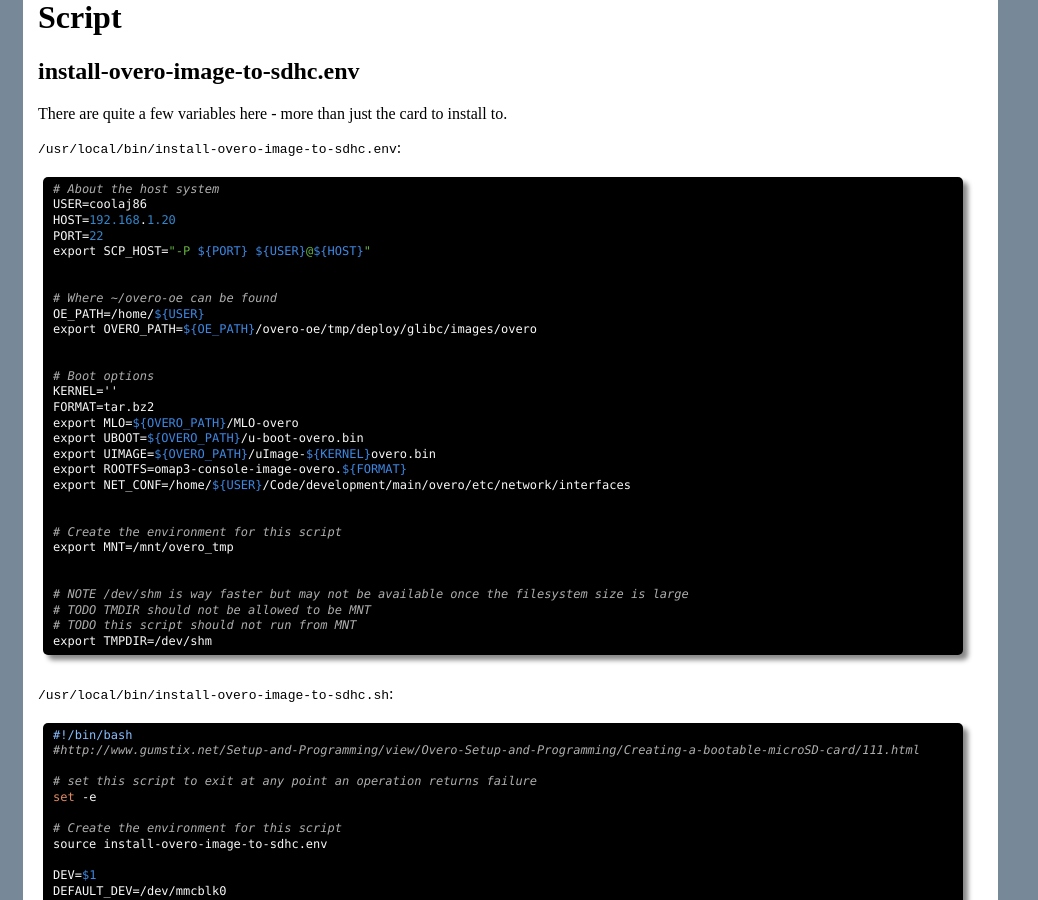
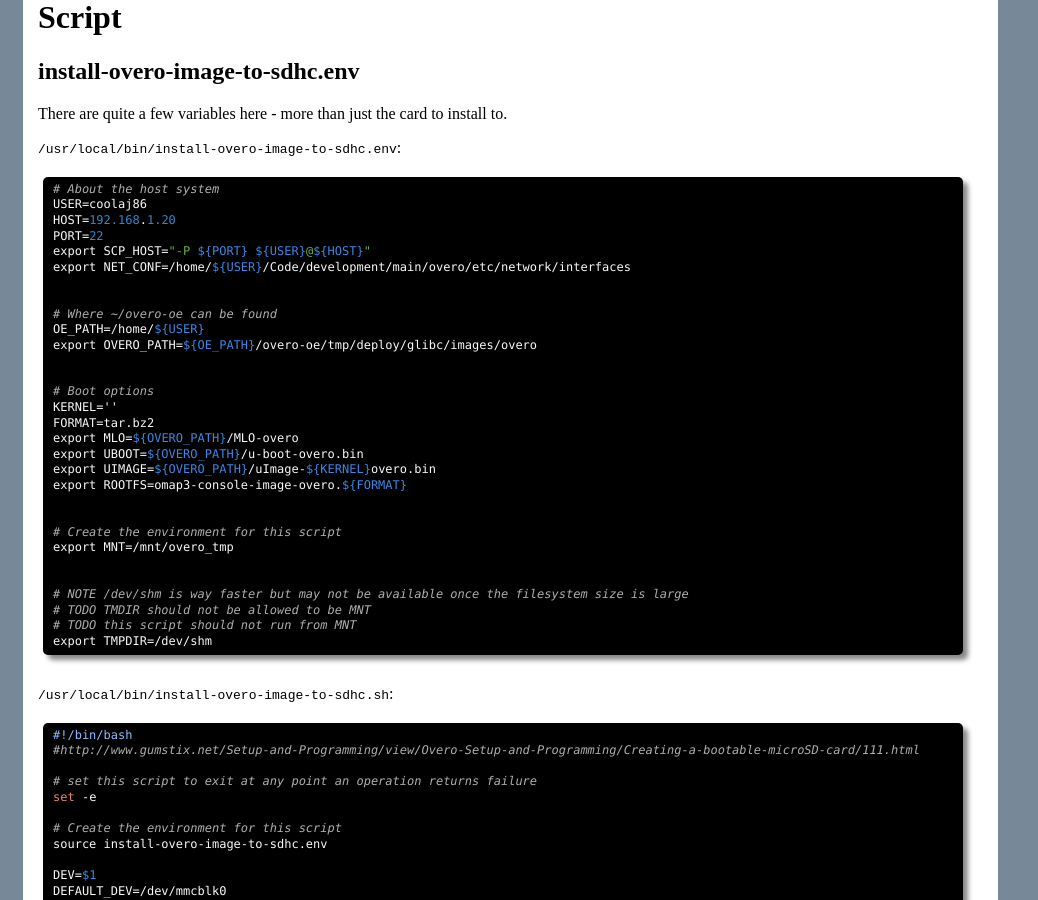
Before and after one commit to fastr/fastr.github.com, a Jekyll site: the page built from _posts/2010-07-30-Format-MicroSDHC-for-Gumstix-Overo.md, in a window 1280 px wide and 900 px high, scrolled down 503 px. Shown: the whole window, without its empty margins (0-1038 px from the left). Built offline with Jekyll 4.4.1, drawn with Linux system fonts in a browser that asks for light colours; Markdown is read by kramdown in place of the engine named in the settings; part of the change alters nothing that is shown.

```diff
--- a/_posts/2010-07-30-Format-MicroSDHC-for-Gumstix-Overo.md
+++ b/_posts/2010-07-30-Format-MicroSDHC-for-Gumstix-Overo.md
@@ -25,7 +25,6 @@ Pre-Requisists
   * The host (server) system should have already run `bitbake omap3-console-image`
   * The microSDHC should have been partitioned appropriately
 
-
 Script
 ======
 
@@ -41,6 +40,7 @@ There are quite a few variables here - more than just the card to install to.
     HOST=192.168.1.20
     PORT=22
     export SCP_HOST="-P ${PORT} ${USER}@${HOST}"
+    export NET_CONF=/home/${USER}/Code/development/main/overo/etc/network/interfaces
 
 
     # Where ~/overo-oe can be found
@@ -55,7 +55,6 @@ There are quite a few variables here - more than just the card to install to.
     export UBOOT=${OVERO_PATH}/u-boot-overo.bin
     export UIMAGE=${OVERO_PATH}/uImage-${KERNEL}overo.bin
     export ROOTFS=omap3-console-image-overo.${FORMAT}
-    export NET_CONF=/home/${USER}/Code/development/main/overo/etc/network/interfaces
 
 
     # Create the environment for this script
```
